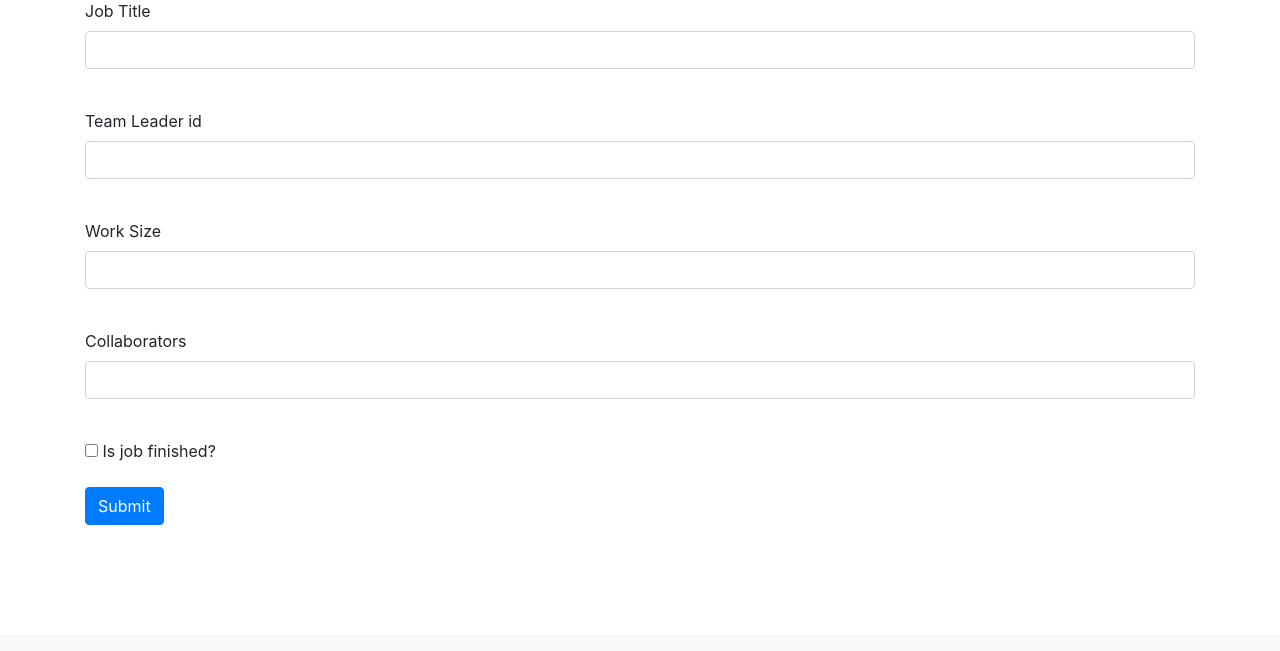
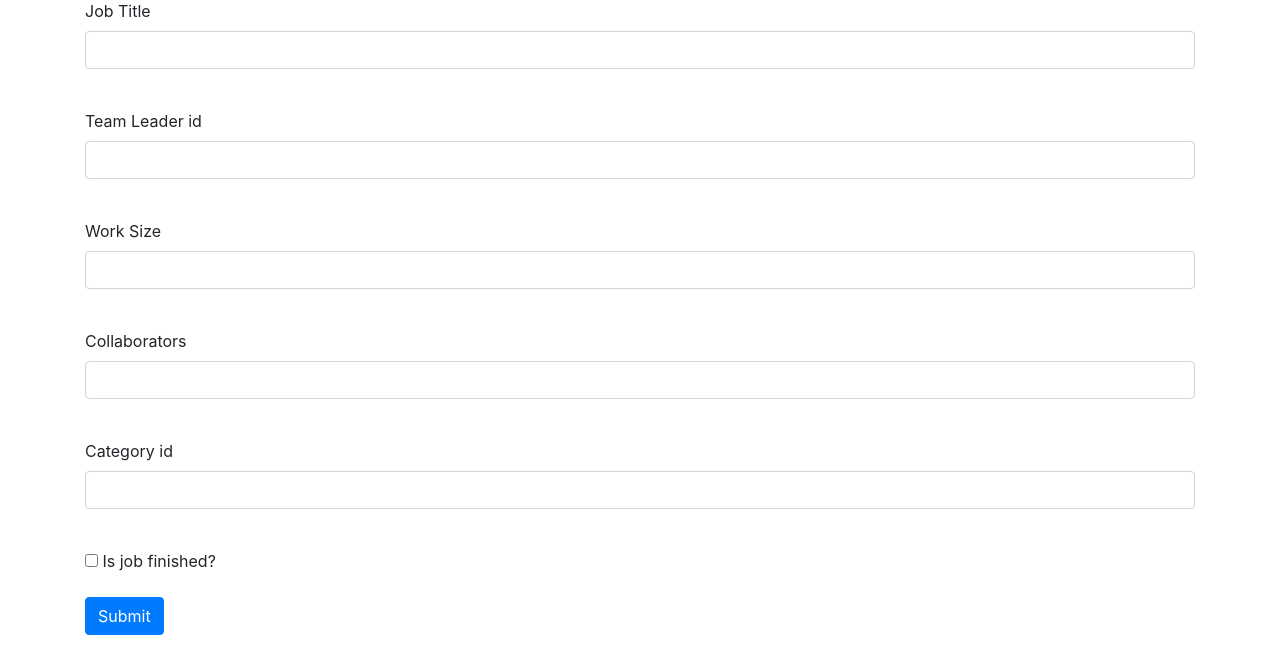
Before and after one commit to danilinkp/flask_MARS, a Flask app: page /jobs in a window 1280 px wide. Shown: the part 166-817 px from the top of the page. Before the commit the page ends 691 px from the top, so only its background shows below. Run offline with Flask 2, Linux system fonts and the light colour scheme; a user stored in the database is signed in; some libraries are stand-ins or nearby versions.

Commit message:
categories

```diff
--- a/data/jobs.py
+++ b/data/jobs.py
@@ -24,5 +24,7 @@ class Jobs(SqlAlchemyBase, UserMixin):
     is_finished = sqlalchemy.Column(sqlalchemy.BOOLEAN,
                                     nullable=True)
     team_leader_id = sqlalchemy.Column(sqlalchemy.Integer, sqlalchemy.ForeignKey("users.id"))
+    category_id = sqlalchemy.Column(sqlalchemy.Integer, sqlalchemy.ForeignKey("categories.id"))
+    category = orm.relation('Category')
 
     user = orm.relation('User')
--- a/forms/jobsform.py
+++ b/forms/jobsform.py
@@ -9,5 +9,6 @@ class JobsForm(FlaskForm):
     team_leader_id = IntegerField('Team Leader id', validators=[DataRequired()])
     work_size = IntegerField('Work Size', validators=[DataRequired()])
     collaborators = StringField('Collaborators', validators=[DataRequired()])
+    category = IntegerField('Category id', validators=[DataRequired()])
     is_finished = BooleanField('Is job finished?')
     submit = SubmitField('Submit')
--- a/main.py
+++ b/main.py
@@ -5,6 +5,7 @@ from werkzeug.utils import redirect
 from flask_login import LoginManager, login_user, login_required, logout_user, current_user
 
 from data import db_session
+from data.categories import Category
 from data.departments import Department
 from data.jobs import Jobs
 from data.users import User
@@ -122,6 +123,7 @@ def add_jobs():
         jobs.team_leader_id = form.team_leader_id.data
         jobs.work_size = form.work_size.data
         jobs.collaborators = form.collaborators.data
+        jobs.category_id = form.category.data
         jobs.is_finished = form.is_finished.data
         current_user.jobs.append(jobs)
         db_sess.merge(current_user)
@@ -164,6 +166,7 @@ def edit_jobs(id):
             form.team_leader_id.data = jobs.team_leader_id
             form.work_size.data = jobs.work_size
             form.collaborators.data = jobs.collaborators
+            form.category.data = jobs.category_id
             form.is_finished.data = jobs.is_finished
         else:
             abort(404)
@@ -177,6 +180,7 @@ def edit_jobs(id):
             jobs.team_leader_id = form.team_leader_id.data
             jobs.work_size = form.work_size.data
             jobs.collaborators = form.collaborators.data
+            jobs.category_id = form.category.data
             jobs.is_finished = form.is_finished.data
             db_sess.commit()
             return redirect('/')
@@ -300,6 +304,7 @@ def jobs_add():
     job.work_size = 15
     job.collaborators = '2, 3'
     job.is_finished = True
+    job.category_id = 1
     db_sess.add(job)
     db_sess.commit()
 
@@ -314,6 +319,15 @@ def departments_add():
     db_sess.add(department)
     db_sess.commit()
 
+def category_add():
+    db_sess = db_session.create_session()
+    category = Category()
+    category.danger_activities = 2
+    category.danger_activities = 2
+    category.danger_activities = 3
+
+    db_sess.add(category)
+    db_sess.commit()
 
 @app.errorhandler(404)
 def not_found(error):
@@ -323,6 +337,7 @@ def not_found(error):
 if __name__ == '__main__':
     db_session.global_init("db/blogs.db")
     # departments_add()
+    category_add()
     # user_add()
     # jobs_add()
-    app.run(port=8080, host='127.0.0.1')
+    app.run(port=8081, host='127.0.0.1')
--- a/templates/index.html
+++ b/templates/index.html
@@ -15,6 +15,7 @@
       <th scope="col">Team leader</th>
       <th scope="col">Duration</th>
       <th scope="col">List of coloboration</th>
+       <th scope="col">Hazard category</th>
       <th scope="col">is finished</th>
     </tr>
   </thead>
@@ -24,6 +25,7 @@
       <td class="table-primary">{{item.user.surname}} {{item.user.name}}</td>
       <td class="table-primary">{{item.work_size}} hours</td>
       <td class="table-primary">{{item.collaborators}}</td>
+      <td class="table-primary">{{item.category.danger_activities}}</td>
       {% if item.is_finished == False %}
         <td class="table-danger">is not finished</td>
       {% else %}
--- a/templates/jobs.html
+++ b/templates/jobs.html
@@ -43,6 +43,15 @@
             </p>
         {% endfor %}
     </p>
+     <p>
+        {{ form.category.label }}<br>
+        {{ form.category(class="form-control") }}<br>
+        {% for error in form.category.errors %}
+            <p content="alert alert-danger" role="alert">
+                {{ error }}
+            </p>
+        {% endfor %}
+    </p>
 
     <p>{{ form.is_finished() }} {{ form.is_finished.label }}</p>
     <p>{{ form.submit(type="submit", class="btn btn-primary") }}</p>
```
Also changed, not shown: data/categories.py (added, +14 -0 lines), db/blogs.db (deleted).
